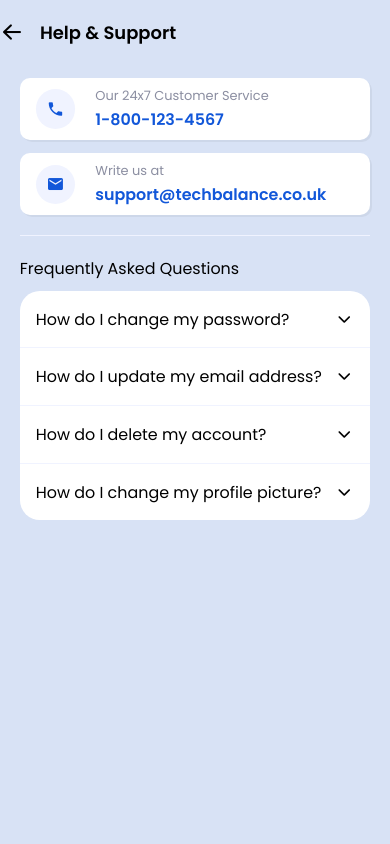
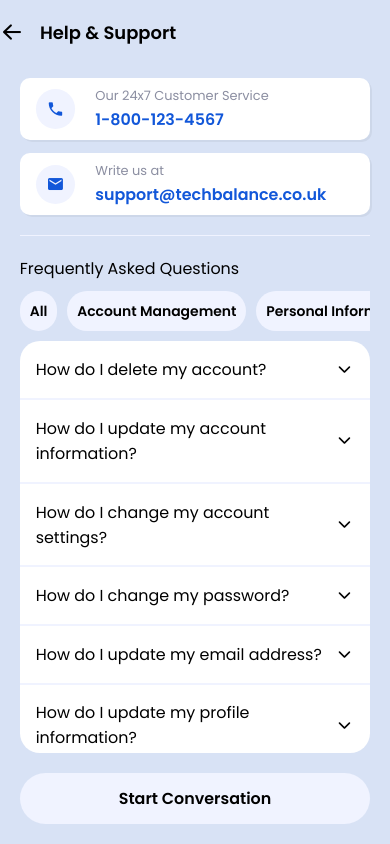
Before and after one commit to Harisene/tech-balance-assignment, a React Native app: screen /Help in a window 390 px wide. Built offline with nearby package versions, Linux system fonts and the light colour scheme.

Commit message:
add faq categories

```diff
--- a/src/components/Buttons/PrimaryButton.tsx
+++ b/src/components/Buttons/PrimaryButton.tsx
@@ -9,6 +9,7 @@ import {
 import PressableButton from "@components/Buttons/PressableButton";
 import useTheme from "@hooks/useTheme";
 import typography from "@themes/typography";
+import { verticalScale, horizontalScale } from "@themes/metrics";
 
 interface Props extends PressableProps {
   title: string;
@@ -38,6 +39,10 @@ export default function PrimaryButton({
       container: {
         justifyContent: "center",
         alignItems: "center",
+        backgroundColor: colors.primary.mute,
+        width: '100%',
+        height: verticalScale(52),
+        borderRadius: horizontalScale(50),
       },
       text: {
         ...typography.paragraphSemiThree,
--- /dev/null
+++ b/src/features/faqList/components/CategoryPill.tsx
@@ -0,0 +1,42 @@
+import React from "react";
+import { Text, StyleSheet } from "react-native";
+import PressableButton from "@components/Buttons/PressableButton";
+import useTheme from "@hooks/useTheme";
+import { horizontalScale, verticalScale } from "@themes/metrics";
+import typography from "@themes/typography";
+
+interface Props {
+  id: string;
+  name: string;
+  selected?: boolean;
+}
+
+export default function CategoryPill(props: Props) {
+  const { colors } = useTheme();
+  const styles = getStyles();
+
+  return (
+    <PressableButton style={styles.container}>
+      <Text style={styles.text}>{props.name}</Text>
+    </PressableButton>
+  );
+
+  function getStyles() {
+    return StyleSheet.create({
+      container: {
+        justifyContent: "center",
+        alignItems: "center",
+        backgroundColor: props.selected
+          ? colors.primary.default
+          : colors.primary.mute,
+        borderRadius: verticalScale(60),
+        padding: verticalScale(10),
+        marginRight: horizontalScale(10),
+      },
+      text: {
+        ...typography.paragraphSemiFour,
+        color: colors.shades.black,
+      },
+    });
+  }
+}
--- /dev/null
+++ b/src/features/faqList/components/FAQCategoryList.tsx
@@ -0,0 +1,25 @@
+import React from "react";
+import { FlatList } from "react-native";
+import { FAQS } from "../data";
+import { FAQCategory } from "../models/faq.model";
+import CategoryPill from "./CategoryPill";
+
+interface Props {}
+
+export default function FAQCategoryList(props: Props) {
+  return (
+    <>
+      <FlatList
+        data={FAQS}
+        horizontal
+        showsHorizontalScrollIndicator={false}
+        renderItem={renderItem}
+        keyExtractor={(item) => item.id}
+      />
+    </>
+  );
+
+  function renderItem({ item }: { item: FAQCategory }) {
+    return <CategoryPill id={item.id} name={item.name}  />;
+  }
+}
--- a/src/features/faqList/components/FAQItem.tsx
+++ b/src/features/faqList/components/FAQItem.tsx
@@ -1,16 +1,12 @@
 import React, { useState } from "react";
-import {
-  View,
-  Text,
-  StyleSheet,
-  LayoutAnimation,
-} from "react-native";
+import { View, Text, StyleSheet, LayoutAnimation } from "react-native";
 import FeatherIcon from "@expo/vector-icons/Feather";
 import useTheme from "@hooks/useTheme";
 import PressableButton from "@components/Buttons/PressableButton";
 import typography from "@themes/typography";
-import { verticalScale } from "@themes/metrics";
+import { moderateScale, verticalScale } from "@themes/metrics";
 import { isAndroid } from "@libs/utils";
+import Divider from "@components/Divider";
 
 interface Props {
   question: string;
@@ -29,8 +25,9 @@ export default function FAQItem(props: Props) {
       <PressableButton style={styles.questionContainer} onPress={toggleExpand}>
         <Text style={styles.question}>{props.question}</Text>
         <FeatherIcon
+          style={styles.icon}
           name={isExpanded ? "chevron-up" : "chevron-down"}
-          size={20}
+          size={moderateScale(20)}
           color={colors.shades.black}
         />
       </PressableButton>
@@ -40,6 +37,7 @@ export default function FAQItem(props: Props) {
           <Text style={styles.answer}>{props.answer}</Text>
         </View>
       )}
+      { !props.isLastItem && <Divider />}
     </View>
   );
 
@@ -51,32 +49,30 @@ export default function FAQItem(props: Props) {
   function getStyles() {
     return StyleSheet.create({
       container: {
-        borderBottomWidth:
-          props.isLastItem || isExpanded ? 0 : verticalScale(2),
-        borderBottomColor: colors.primary.mute,
       },
       questionContainer: {
         padding: verticalScale(16),
         flexDirection: "row",
         justifyContent: "space-between",
         alignItems: "center",
-        borderBottomColor: colors.primary.mute,
       },
       answerContainer: {
         padding: verticalScale(16),
         backgroundColor: colors.shades.lightGrey,
-        borderBottomWidth: props.isLastItem ? 0 : verticalScale(2),
-        borderBottomColor: colors.primary.mute,
         borderBottomLeftRadius: isAndroid() ? verticalScale(20) : 0,
         borderBottomRightRadius: isAndroid() ? verticalScale(20) : 0,
       },
       question: {
+        flex: 1,
         ...typography.paragraphThree,
       },
       answer: {
         ...typography.paragraphThree,
         color: colors.shades.grey,
       },
+      icon: {
+        flexShrink: 1,
+      },
     });
   }
 }
--- a/src/features/faqList/components/FAQList.tsx
+++ b/src/features/faqList/components/FAQList.tsx
@@ -1,68 +1,59 @@
-import React from "react";
+import React, { useEffect } from "react";
 import { Text, StyleSheet, FlatList, View } from "react-native";
 import useTheme from "@hooks/useTheme";
 import strings from "@resources/strings";
 import typography from "@themes/typography";
 import { verticalScale } from "@themes/metrics";
 import FAQItem from "./FAQItem";
-
-const DATA = [
-  {
-    id: "1",
-    question: "How do I change my password?",
-    answer:
-      "You can change your password by going to the settings page and clicking on the 'Change Password' button.",
-  },
-  {
-    id: "2",
-    question: "How do I update my email address?",
-    answer:
-      "You can update your email address by going to the settings page and clicking on the 'Update Email' button.",
-  },
-  {
-    id: "3",
-    question: "How do I delete my account?",
-    answer:
-      "You can delete your account by going to the settings page and clicking on the 'Delete Account' button.",
-  },
-  {
-    id: "4",
-    question: "How do I change my profile picture?",
-    answer:
-      "You can change your profile picture by going to the settings page and clicking on the 'Change Profile Picture' button.",
-  },
-];
+import PrimaryButton from "@components/Buttons/PrimaryButton";
+import FAQCategoryList from "./FAQCategoryList";
+import { FAQS } from "../data";
+import { FAQ } from "../models/faq.model";
 
 export default function FAQList() {
   const { colors } = useTheme();
+  const [faqs, setFaqs] = React.useState<FAQ[]>([]);
   const styles = getStyles();
+
+  useEffect(() => {
+    getAllFAQs();
+  }, []);
 
   return (
     <View style={styles.container}>
       <Text style={styles.title}>{strings.faq}</Text>
+      <View style={{ marginTop: verticalScale(10) }}>
+        <FAQCategoryList />
+      </View>
       <FlatList
-        showsVerticalScrollIndicator={false}
         style={styles.flatList}
-        data={DATA}
+        data={faqs}
         renderItem={renderItem}
         alwaysBounceVertical={false}
+        keyExtractor={(item) => item.question}
+      />
+      <PrimaryButton
+        title={strings.start_conversation}
+        onPress={null}
+        style={styles.button}
       />
     </View>
   );
 
-  function renderItem({
-    item,
-    index,
-  }: {
-    item: (typeof DATA)[0];
-    index: number;
-  }) {
+  function getAllFAQs() {
+    let allFAQs: FAQ[] = [];
+    FAQS.forEach((category) => {
+      allFAQs.push(...category.faqs);
+    });
+    setFaqs(allFAQs);
+  }
+
+  function renderItem({ item, index }: { item: FAQ; index: number }) {
     return (
       <FAQItem
-        key={item.id}
         question={item.question}
         answer={item.answer}
-        isLastItem={index + 1 === DATA.length}
+        isLastItem={index + 1 === faqs.length}
       />
     );
   }
@@ -70,6 +61,7 @@ export default function FAQList() {
     return StyleSheet.create({
       container: {
         flexShrink: 1,
+        paddingBottom: verticalScale(20),
       },
       flatList: {
         borderRadius: verticalScale(20),
@@ -80,6 +72,9 @@ export default function FAQList() {
         ...typography.paragraphThree,
         color: colors.shades.black,
       },
+      button: {
+        marginTop: verticalScale(20),
+      },
     });
   }
 }
--- /dev/null
+++ b/src/features/faqList/data.ts
@@ -0,0 +1,190 @@
+import { FAQCategory } from "./models/faq.model";
+
+const FAQS: FAQCategory[] = [
+  { id: "all", name: "All", faqs: [] },
+  {
+    id: "account-management",
+    name: "Account Management",
+    faqs: [
+      {
+        id: "3",
+        question: "How do I delete my account?",
+        answer:
+          "You can delete your account by going to the settings page and clicking on the 'Delete Account' button.",
+      },
+      {
+        id: "7",
+        question: "How do I update my account information?",
+        answer:
+          "You can update your account information by going to the settings page and clicking on the 'Update Account Information' button.",
+      },
+      {
+        id: "12",
+        question: "How do I change my account settings?",
+        answer:
+          "You can change your account settings by going to the settings page and clicking on the 'Change Account Settings' button.",
+      },
+    ],
+  },
+  {
+    id: "personal-information-updates",
+    name: "Personal Information Updates",
+    faqs: [
+      {
+        id: "1",
+        question: "How do I change my password?",
+        answer:
+          "You can change your password by going to the settings page and clicking on the 'Change Password' button.",
+      },
+      {
+        id: "2",
+        question: "How do I update my email address?",
+        answer:
+          "You can update your email address by going to the settings page and clicking on the 'Update Email' button.",
+      },
+      {
+        id: "13",
+        question: "How do I update my profile information?",
+        answer:
+          "You can update your profile information by going to the settings page and clicking on the 'Update Profile Information' button.",
+      },
+      {
+        id: "4",
+        question: "How do I change my profile picture?",
+        answer:
+          "You can change your profile picture by going to the settings page and clicking on the 'Change Profile Picture' button.",
+      },
+    ],
+  },
+  {
+    id: "financial-and-security-settings",
+    name: "Financial and Security Settings",
+    faqs: [
+      {
+        id: "5",
+        question: "How do I update my payment information?",
+        answer:
+          "You can update your payment information by going to the settings page and clicking on the 'Update Payment Information' button.",
+      },
+      {
+        id: "11",
+        question: "How do I update my security settings?",
+        answer:
+          "You can update your security settings by going to the settings page and clicking on the 'Update Security Settings' button.",
+      },
+    ],
+  },
+  {
+    id: "customization-and-preferences",
+    name: "Customization and Preferences",
+    faqs: [
+      {
+        id: "6",
+        question: "How do I change my notification settings?",
+        answer:
+          "You can change your notification settings by going to the settings page and clicking on the 'Change Notification Settings' button.",
+      },
+      {
+        id: "8",
+        question: "How do I change my language settings?",
+        answer:
+          "You can change your language settings by going to the settings page and clicking on the 'Change Language Settings' button.",
+      },
+      {
+        id: "9",
+        question: "How do I update my location settings?",
+        answer:
+          "You can update your location settings by going to the settings page and clicking on the 'Update Location Settings' button.",
+      },
+      {
+        id: "10",
+        question: "How do I change my privacy settings?",
+        answer:
+          "You can change your privacy settings by going to the settings page and clicking on the 'Change Privacy Settings' button.",
+      },
+    ],
+  },
+  {
+    id: "mental-health",
+    name: "Mental Health",
+    faqs: [
+      {
+        id: "14",
+        question: "What are the signs of stress in students?",
+        answer:
+          "Signs include changes in eating or sleeping habits, irritability, and difficulty concentrating.",
+      },
+      {
+        id: "15",
+        question: "What are effective ways for students to deal with anxiety?",
+        answer:
+          "Methods include practicing mindfulness, engaging in physical activity, and seeking professional help if necessary.",
+      },
+      {
+        id: "16",
+        question:
+          "What mental health resources are typically available for students?",
+        answer:
+          "Resources can include counseling services, peer support groups, and mental health workshops.",
+      },
+    ],
+  },
+  {
+    id: "academic-management",
+    name: "Academic Management",
+    faqs: [
+      {
+        id: "17",
+        question: "How can students manage academic pressure?",
+        answer:
+          "Strategies include organizing time effectively, setting realistic goals, and taking regular breaks.",
+      },
+    ],
+  },
+  {
+    id: "physical-health",
+    name: "Physical Health",
+    faqs: [
+      {
+        id: "18",
+        question: "What role does nutrition play in student well-being?",
+        answer:
+          "A balanced diet provides essential nutrients for brain function, concentration, and energy.",
+      },
+      {
+        id: "19",
+        question: "How important is sleep for students?",
+        answer:
+          "Adequate sleep is crucial for memory, learning, mood, and cognitive functions.",
+      },
+    ],
+  },
+  {
+    id: "social-well-being",
+    name: "Social Well-being",
+    faqs: [
+      {
+        id: "20",
+        question:
+          "How can students maintain a healthy social life while focusing on studies?",
+        answer:
+          "Balancing social activities with study time and engaging in quality interactions can help.",
+      },
+    ],
+  },
+  {
+    id: "parental-support",
+    name: "Parental Support",
+    faqs: [
+      {
+        id: "21",
+        question:
+          "How can parents support their children’s well-being during school?",
+        answer:
+          "Parents can support by maintaining open communication, encouraging healthy habits, and monitoring stress levels.",
+      },
+    ],
+  },
+];
+
+export { FAQS };
--- a/src/resources/strings.ts
+++ b/src/resources/strings.ts
@@ -9,6 +9,7 @@ const strings = {
   'our_247_customer_service': `Our 24x7 Customer Service`,
   'write_us_at': `Write us at`,
   'faq': 'Frequently Asked Questions',
+  'start_conversation': 'Start Conversation',
 }
 
 export default strings;
--- a/src/screens/SettingsScreen.tsx
+++ b/src/screens/SettingsScreen.tsx
@@ -37,11 +37,7 @@ export default function SettingsScreen(_: SettingsScreenProps) {
         paddingHorizontal: horizontalScale(20)
       },
       logoutButton: {
-        width: '100%',
-        backgroundColor: colors.primary.mute,
-        marginTop: verticalScale(30),
-        height: verticalScale(52),
-        borderRadius: horizontalScale(50),
+        marginTop: verticalScale(30)
       },
     });
   }
--- a/src/themes/typography.ts
+++ b/src/themes/typography.ts
@@ -39,6 +39,10 @@ const typography = StyleSheet.create({
     lineHeight: moderateScale(24),
     fontSize: moderateScale(16),
   },
+  paragraphSemiFour: {
+    fontFamily: 'Poppins-SemiBold',
+    fontSize: moderateScale(14),
+  },
 });
 
 export default typography;
```
Also changed, not shown: src/features/faqList/models/faq.model.ts (added, +12 -0 lines).
